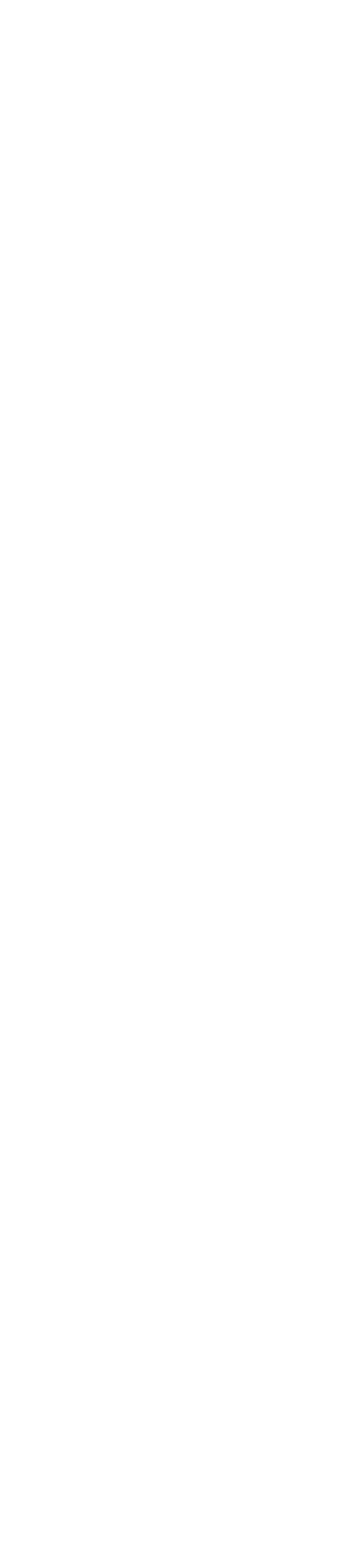
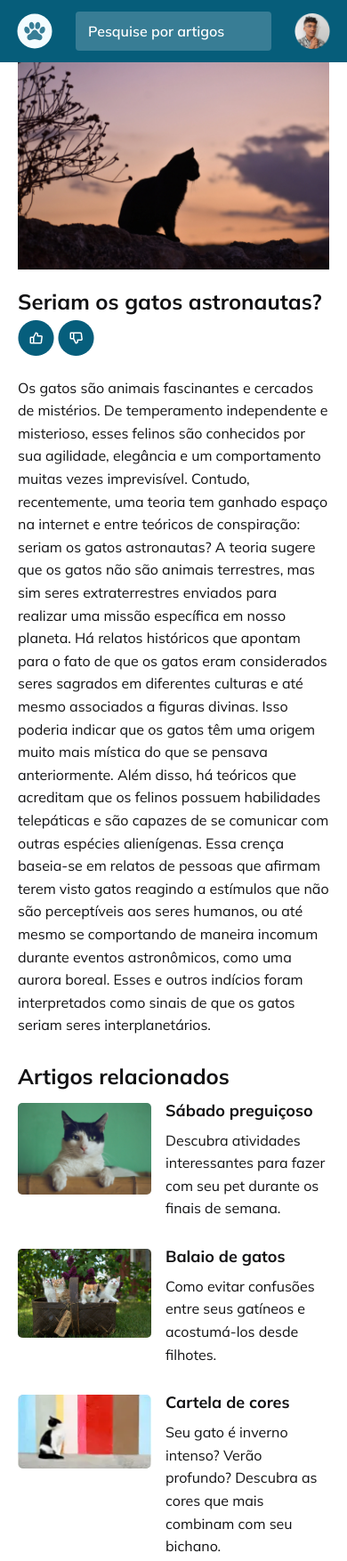
Before and after one commit to lreiss7/blog_de_gatos, a plain HTML site: page index.html in a window 390 px wide. Shown: the top 1755 px of the page at 89% size. Before the commit the page ends 844 px from the top, so only its background shows below. Drawn offline with Linux system fonts and the light colour scheme.

Commit message:
created mobile first

```diff
--- a/index.html
+++ b/index.html
@@ -1,11 +1,119 @@
 <!DOCTYPE html>
 <html lang="pt-br">
+
 <head>
   <meta charset="UTF-8">
   <meta name="viewport" content="width=device-width, initial-scale=1.0">
+  <link rel="preconnect" href="https://fonts.googleapis.com">
+  <link rel="preconnect" href="https://fonts.gstatic.com" crossorigin>
+
+  <link rel="shortcut icon" href="./assets/images/logo.svg" type="image/x-icon">
+  <link rel="stylesheet" href="style.css">
   <title>Blog de Gatos</title>
+
+  <link href="https://fonts.googleapis.com/css2?family=Mulish:ital,wght@0,200..1000;1,200..1000&display=swap"
+    rel="stylesheet">
+
 </head>
+
 <body>
+  <header>
+    <div class="nav">
+      <a href="#" title="clique para página inicial">
+        <img src="./assets/icons/logo.svg" alt="logo do site, pata de um gato.">
+      </a>
 
+      <form action="">
+        <input type="text" placeholder="Pesquise por artigos">
+      </form>
+
+      <img src="./assets/images/Jojo.png" alt="imagem de uma pessoa">
+    </div>
+  </header>
+
+  <main class="container">
+    <div class="wrapper">
+      <img src="./assets/images/img1.webp" alt="">
+      <h1>Seriam os gatos astronautas?</h1>
+      <div class="buttons">
+        <button>
+          <img src="./assets/icons/ThumbUp.png" alt="like">
+        </button>
+
+        <button>
+          <img src="./assets/icons/ThumbDown.png" alt="dislike">
+        </button>
+
+      </div>
+      <p>Os gatos são animais fascinantes e cercados de mistérios. De temperamento independente e misterioso, esses
+        felinos são conhecidos por sua agilidade, elegância e um comportamento muitas vezes imprevisível. Contudo,
+        recentemente, uma teoria tem ganhado espaço na internet e entre teóricos de conspiração: seriam os gatos
+        astronautas?
+        A teoria sugere que os gatos não são animais terrestres, mas sim seres extraterrestres enviados para realizar
+        uma missão específica em nosso planeta. Há relatos históricos que apontam para o fato de que os gatos eram
+        considerados seres sagrados em diferentes culturas e até mesmo associados a figuras divinas. Isso poderia
+        indicar que os gatos têm uma origem muito mais mística do que se pensava anteriormente.
+
+        Além disso, há teóricos que acreditam que os felinos possuem habilidades telepáticas e são capazes de se
+        comunicar com outras espécies alienígenas. Essa crença baseia-se em relatos de pessoas que afirmam terem visto
+        gatos reagindo a estímulos que não são perceptíveis aos seres humanos, ou até mesmo se comportando de maneira
+        incomum durante eventos astronômicos, como uma aurora boreal. Esses e outros indícios foram interpretados como
+        sinais de que os gatos seriam seres interplanetários.</p>
+    </div>
+  </main>
+
+  <aside class="container">
+    <h2>Artigos relacionados</h2>
+
+    <section>
+      <article>
+        <img src="./assets/images/img2.webp" alt="">
+        <div class="content">
+          <h3>Sábado preguiçoso</h3>
+          <P>Descubra atividades interessantes para fazer com seu pet durante os finais de semana.</P>
+        </div>
+      </article>
+
+      <article>
+        <img src="./assets/images/img3.webp" alt="">
+        <div class="content">
+          <h3>Balaio de gatos</h3>
+          <P>Como evitar confusões entre seus gatíneos e acostumá-los desde filhotes.</P>
+        </div>
+      </article>
+
+      <article>
+        <img src="./assets/images/img4.webp" alt="">
+        <div class="content">
+          <h3>Cartela de cores</h3>
+          <p>Seu gato é inverno intenso? Verão profundo? Descubra as cores que mais combinam com seu bichano.</p>
+        </div>
+      </article>
+
+      <article>
+        <img src="./assets/images/img5.webp" alt="">
+        <div class="content">
+          <h3>Os gatos sentem frio?</h3>
+          <p>Preparem-se para a frente fria que vem para o país da melhor maneira possível.</p>
+        </div>
+      </article>
+
+      <article>
+        <img src="./assets/images/img6.webp" alt="">
+        <div class="content">
+          <h3>Conheça o Moacir</h3>
+          <p>Moacir é o gatinho da semana do nosso blog. Venha conhecer sua história de superação.</p>
+        </div>
+      </article>
+
+    </section>
+  </aside>
+
+
+
+  <footer>
+    <span>© 2023 - Rocketseat Explorer</span>
+  </footer>
 </body>
+
 </html>
--- a/style.css
+++ b/style.css
@@ -0,0 +1,147 @@
+* {
+  margin: 0;
+  padding: 0;
+  box-sizing: border-box;
+}
+
+html, input {
+  font: 400 var(--text-base)/160% "Mulish", sans-serif;
+  color: var(--text-primary);
+}
+
+:root {
+  --brand-primary: hsl(195, 91%, 25%);
+  --title-primary: hsl(240, 6%, 13%);
+  --text-primary: hsl(240, 5%, 7%);
+
+  --text-sm: 0.875rem;
+  --text-base: 1rem;
+}
+
+h1, h2, h3 {
+  font-size: 1.5rem;
+  color: var(--color-primary);
+}
+
+h3 {
+  font-size: 1.125rem;
+  line-height: 100%;
+}
+
+img {
+  width: 100%;
+  height: auto;
+}
+
+/* classes utlilitárias  */
+.text-sm {
+  font-size: var(--text-sm);
+}
+
+.container {
+  padding-inline: 1.25rem;
+  max-width: calc(24rem + 1.25rem);
+  margin-inline: auto;
+}
+/* header */
+header {
+  background: var(--brand-primary);
+  padding: 0.8rem 1.75rem;
+}
+
+header .nav {
+  max-width: 23.375rem;
+  margin-inline: auto;
+
+  display: flex;
+  align-items: center;
+  justify-content: center;
+  gap: 1.625rem;
+}
+
+header a {
+  line-height: 0;
+}
+
+header img:last-child {
+  width: 2.5rem;
+  height: 2.5rem;
+}
+
+header form input {
+  border: none;
+  border-radius: 0.25rem;
+  background: rgba(255, 255, 255, 0.20);
+
+  padding: 0.75rem 0.875rem;
+
+  font-weight: 600;
+  line-height: 100%;
+
+  color: #FFF;
+}
+
+header form input::placeholder {
+  color: #FFF;
+}
+
+
+/* main */
+
+main h1 {
+  margin-top: 1rem;
+}
+
+main button {
+  margin-top: .5rem;
+}
+
+button {
+  all: unset;
+
+  transition: all 300ms;
+}
+
+button:hover {
+  transform: scale(1.1) rotate(10deg);
+}
+
+main p {
+  margin-top: 1rem;
+}
+
+/* aside */
+
+aside {
+  margin-top: 2rem;
+}
+
+aside section {
+  margin-top: 1rem;
+  display: grid;
+  gap: 2rem;
+}
+
+section article {
+  display: grid;
+
+  grid-template-columns: 9.375rem 1fr;
+  gap: 1rem;
+}
+
+section article p {
+  margin-top: .75rem;
+}
+
+article img {
+  border-radius: 5px;
+}
+
+footer {
+  background: var(--brand-primary);
+  color: #FFF;
+  text-align: center;
+  padding-block: 1.5rem;
+
+  margin-top: 2.5rem;
+}
```
Also changed, not shown: assets/icons/ThumbDown.png (added), assets/icons/ThumbUp.png (added), assets/icons/logo.svg (added), assets/images/Jojo.png (added), assets/images/img1.webp (added), assets/images/img2.webp (added), assets/images/img3.webp (added), assets/images/img4.webp (added), assets/images/img5.webp (added), assets/images/img6.webp (added).
